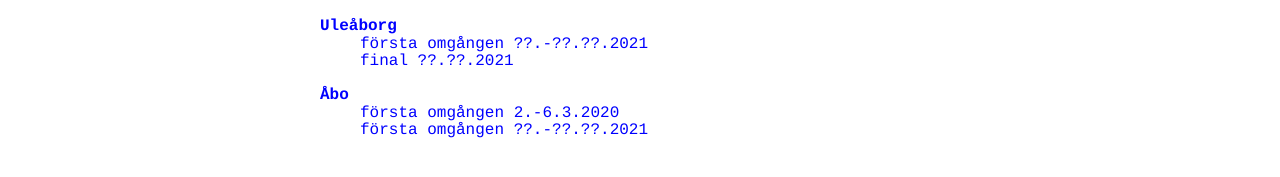
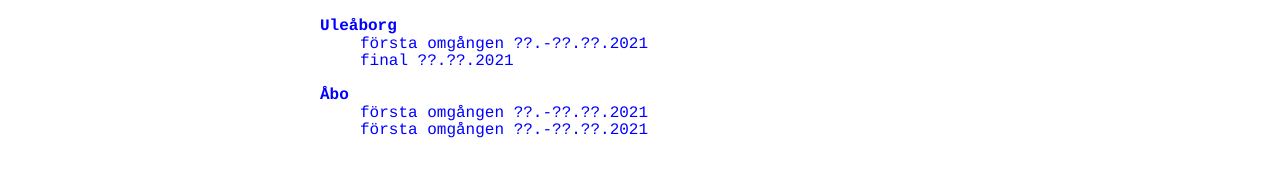
Before and after one commit to matematiikkakilpailut/matematiikkakilpailut.github.io, a Jekyll site: the page built from seiskat/sv/index.html, in a window 1280 px wide. Shown: the part 531-708 px from the top of the page. Built offline with Jekyll 4.4.1, drawn with Linux system fonts in a browser that asks for light colours.

Commit message:
Update index.html
2021 Turku

```diff
--- a/seiskat/sv/index.html
+++ b/seiskat/sv/index.html
@@ -25,6 +25,6 @@
   <dd>f&ouml;rsta omg&aring;ngen ??.-??.??.2021</dd>
   <dd>final ??.??.2021</dd>
   <dt>&Aring;bo</dt>
-  <dd>f&ouml;rsta omg&aring;ngen 2.-6.3.2020</dd>
+  <dd>f&ouml;rsta omg&aring;ngen ??.-??.??.2021</dd>
   <dd>f&ouml;rsta omg&aring;ngen ??.-??.??.2021</dd>
 </dl>
```
